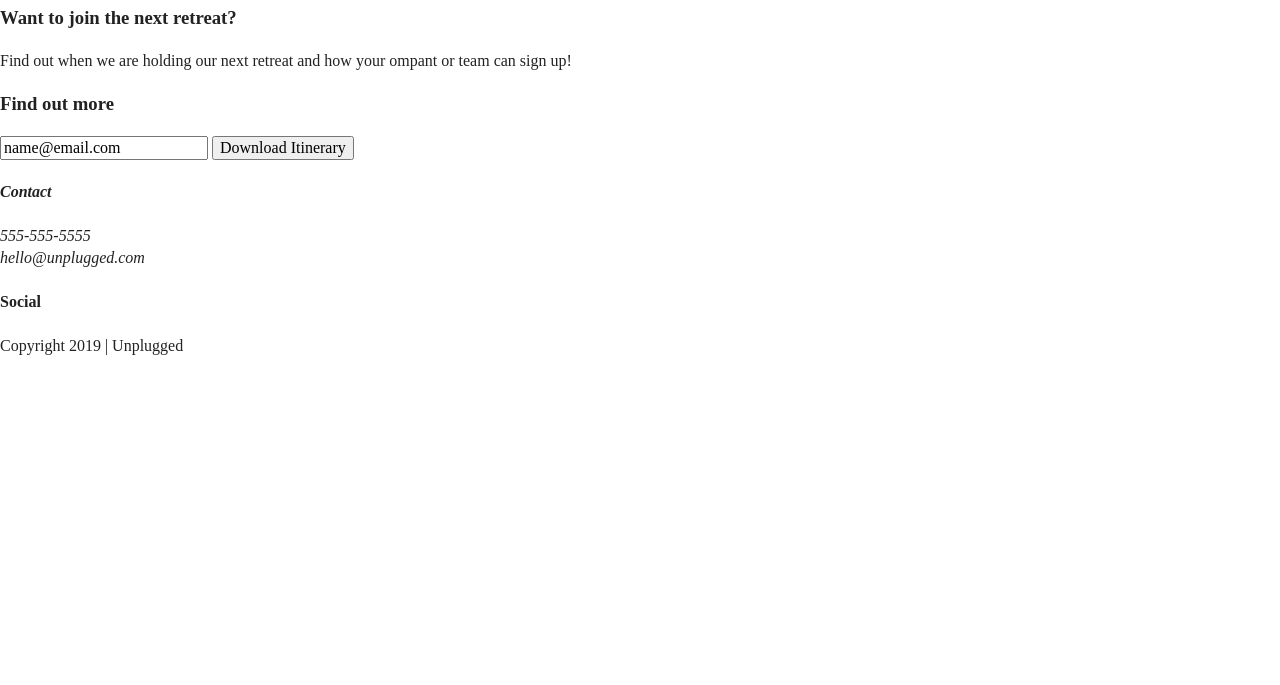
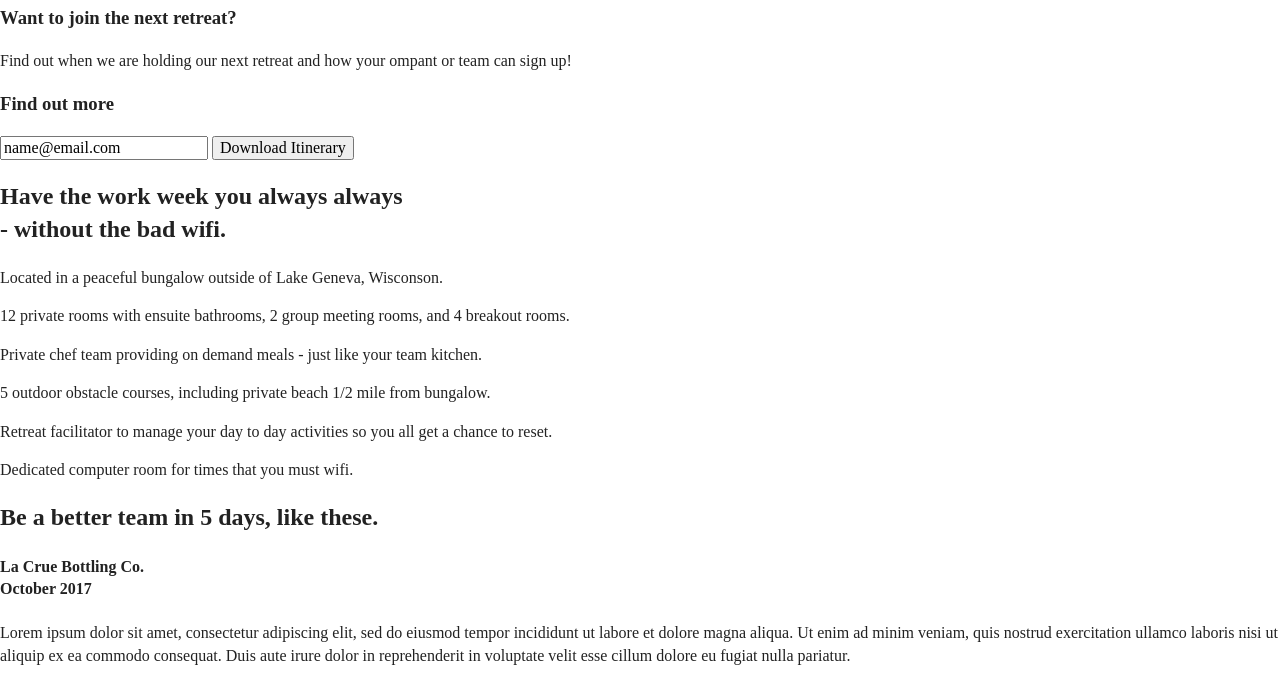
Before and after one commit to amymarilub/unplugged-retreat, a website: page index.html in a window 1280 px wide. Shown: the part 239-924 px from the top of the page. Before the commit the page ends 800 px from the top, so only its background shows below. Drawn offline with Linux system fonts and the light colour scheme.

Commit message:
Finished homepage HTML

```diff
--- a/index.html
+++ b/index.html
@@ -63,7 +63,51 @@
                 </div>
             </div>
         </aside>
+    <section class="features">
+        <div class="content-wrapper">
+            <div class="feature-heading">
+                <h2>Have the work week you always always <br>
+                - without the bad wifi.</h2>
+            </div>
+            <article class="fontawesome-icon">
+                <p class="features-item-description">Located in a peaceful bungalow outside of Lake Geneva, Wisconson.</p>
+            </article>
 
+            <article class="fontawesome-icon">
+                <p class="features-item-description">12 private rooms with ensuite bathrooms, 2 group meeting rooms, and 4 breakout rooms.</p>
+
+            </article>
+            <article class="fontawesome-icon">
+                <p class="features-item-description">Private chef team providing on demand meals - just like your team kitchen.</p>
+            </article>
+            <article class="fontawesome-icon">
+                <p class="features-item-description">5 outdoor obstacle courses, including private beach 1/2 mile from bungalow.</p>
+
+            </article>
+            <article class="fontawesome-icon">
+                <p class="features-item-description">Retreat facilitator to manage your day to day activities so you all get a chance to reset.</p>
+
+            </article>
+            <article class="fontawesome-icon">
+                <p class="features-item-description">Dedicated computer room for times that you must wifi.</p>
+
+            </article>
+        </div>
+    </section>
+    <section class="reviews">
+            <div class="content-wrapper">
+                <div class="review-heading">
+                    <h2>Be a better team in 5 days, like these.</h2>
+                </div>
+                <article class="review-description">
+                        <h4>La Crue Bottling Co. <br>
+                        October 2017 </h4>
+                        <p>Lorem ipsum dolor sit amet, consectetur adipiscing elit, sed do eiusmod tempor incididunt ut labore et dolore magna aliqua. Ut enim ad minim veniam,
+                        quis nostrud exercitation ullamco laboris nisi ut aliquip ex ea commodo consequat. Duis aute irure dolor in reprehenderit in voluptate velit esse cillum dolore eu
+                        fugiat nulla pariatur. </p>
+                </article>
+            </div>
+    </section>
     </main>
 
 <footer>
```
